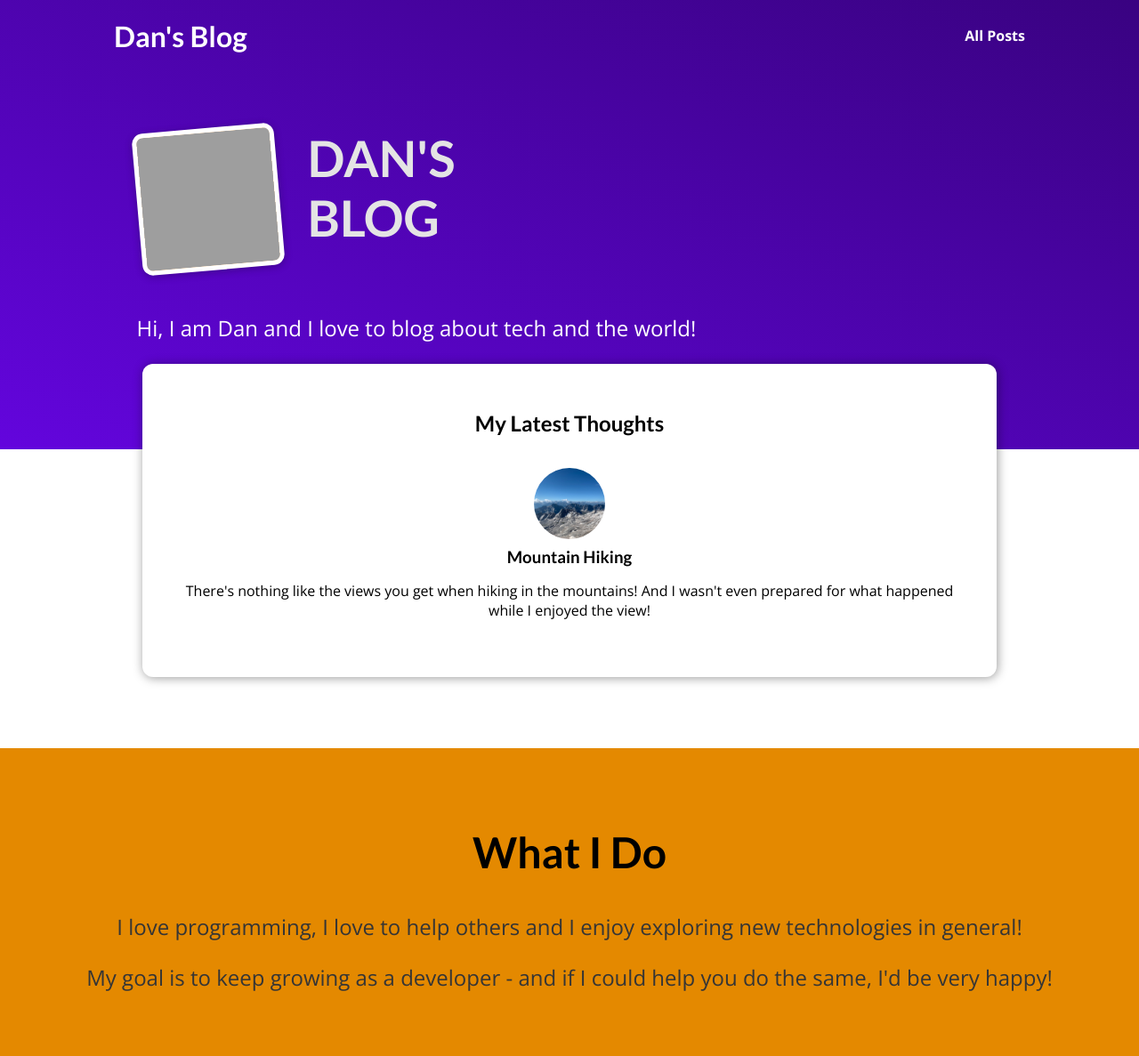
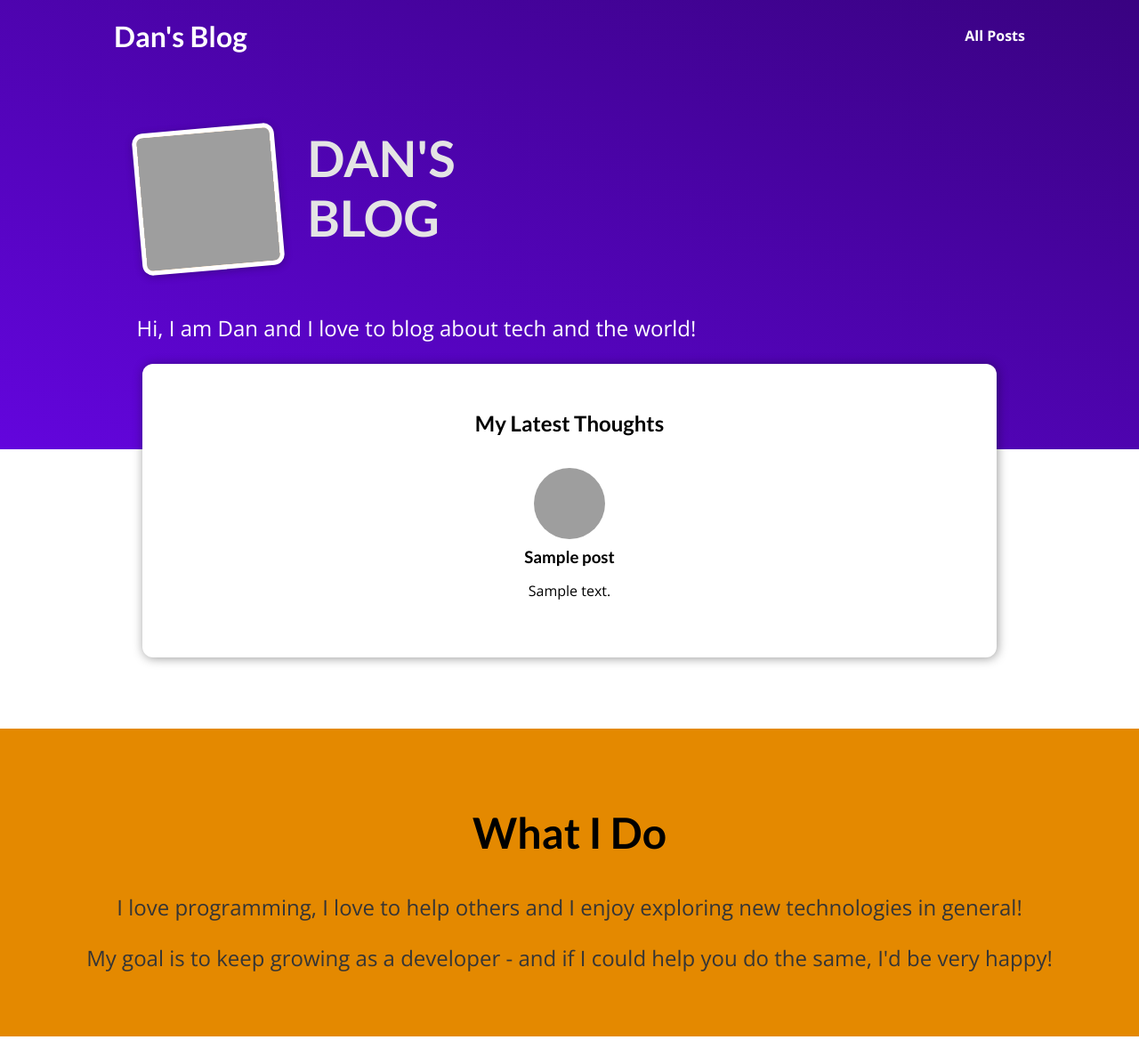
Before and after one commit to dangjogvara/my_site, a Django app: template blog/templates/blog/index.html in a window 1280 px wide. Shown: the whole page at 89% size. After the commit the page ends 1165 px from the top, so only its background shows below. Run offline with Django 4.2, Linux system fonts and the light colour scheme; the template is opened without the code that fills it: most values are stand-ins (such as "Sample title", 1, 10 or a date in 2020); grey boxes are pictures that could not be loaded.

Commit message:
front page blog

```diff
--- a/blog/templates/blog/includes/post.html
+++ b/blog/templates/blog/includes/post.html
@@ -2,12 +2,11 @@
 
 <li>
     <article class="post">
-        <a href="{% url 'post-detail-page' 'the-mountains' %}">
-            <img src="{% static 'blog/images/mountains.jpg' %}" alt="Mountain Hiking"/>
+        <a href="{% url 'post-detail-page' post.slug %}">
+            <img src="{% static 'blog/images/'|add:post.image %}" alt="{{ post.title }}"/>
             <div class="post__content">
-                <h3>Mountain Hiking</h3>
-                <p>There's nothing like the views you get when hiking in the mountains! And I wasn't even
-                    prepared for what happened while I enjoyed the view!</p>
+                <h3>{{ post.title }}</h3>
+                <p>{{ post.excerpt }}</p>
             </div>
         </a>
     </article>
--- a/blog/templates/blog/index.html
+++ b/blog/templates/blog/index.html
@@ -22,7 +22,9 @@
     <section id="latest-posts">
         <h2>My Latest Thoughts</h2>
         <ul>
-            {% include 'blog/includes/post.html' %}
+            {% for post in posts %}
+                {% include 'blog/includes/post.html' %}
+            {% endfor %}
         </ul>
     </section>
 
```
Also changed, not shown: blog/views.py (+9 -1 lines).
